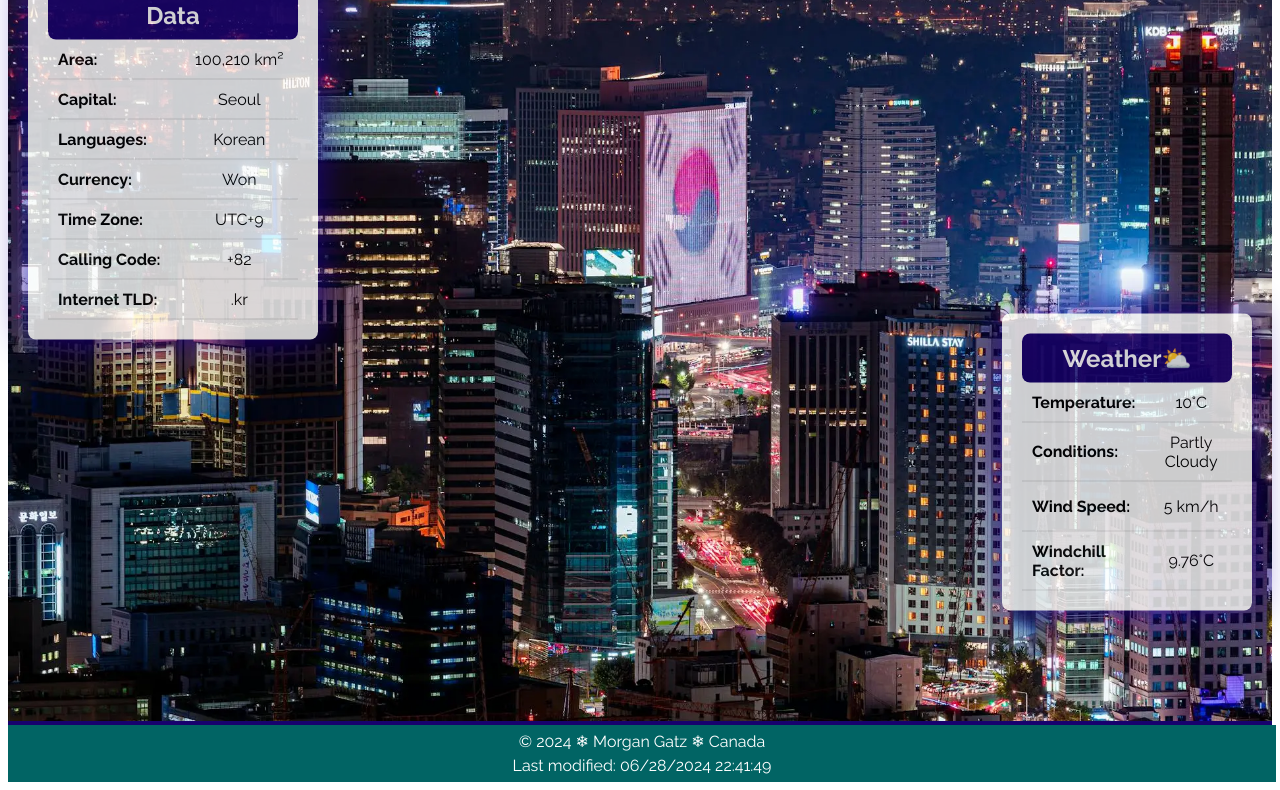
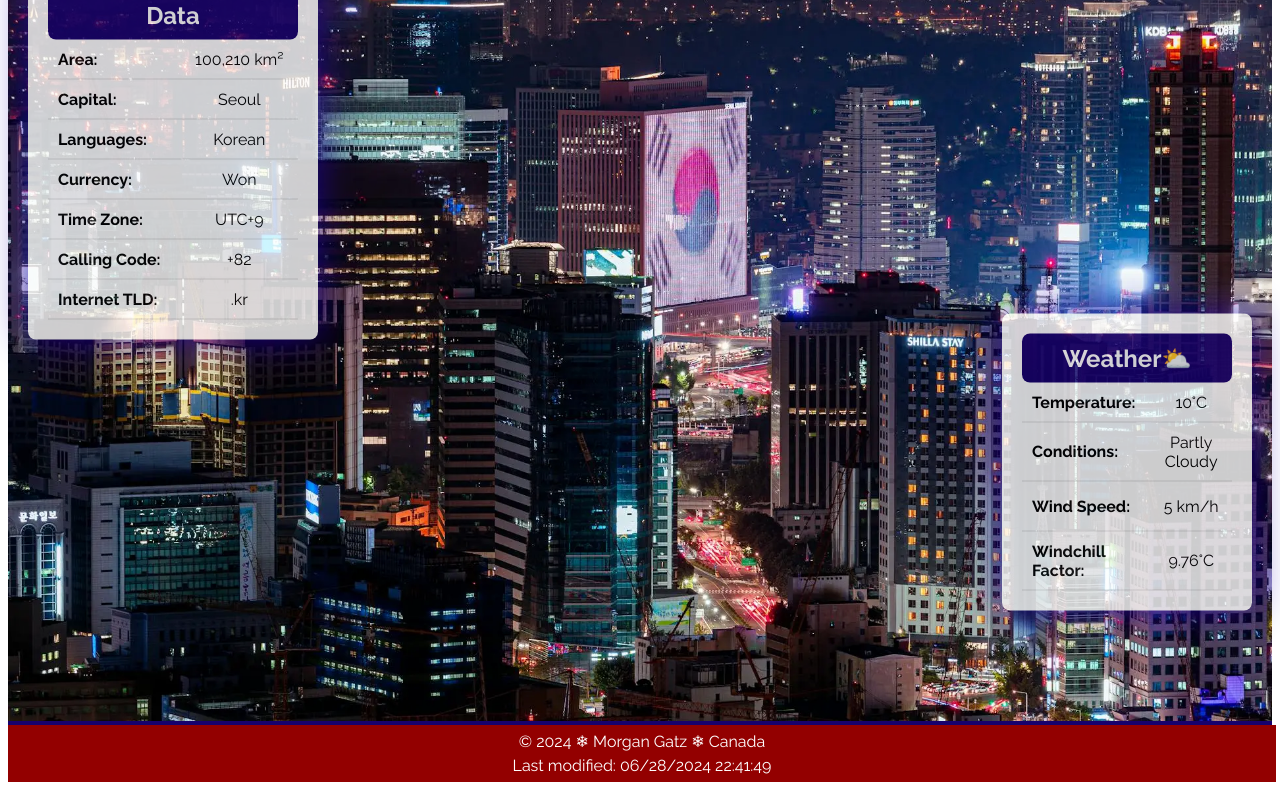
Before and after one commit to morgangatz/wdd131, a plain HTML site: page place.html in a window 1280 px wide. Shown: the part 244-1034 px from the top of the page. Drawn offline with Linux system fonts and the light colour scheme.

Commit message:
changed colour

```diff
--- a/styles/place.css
+++ b/styles/place.css
@@ -1,6 +1,6 @@
 @import url('https://fonts.googleapis.com/css2?family=Raleway:ital,wght@0,100..900;1,100..900&display=swap');
 :root {
-    --primary-color: #016464;
+    --primary-color: #930000;
     --secondary-color: #17016d;
 
     --heading-font: 'Raleway', serif;
```
